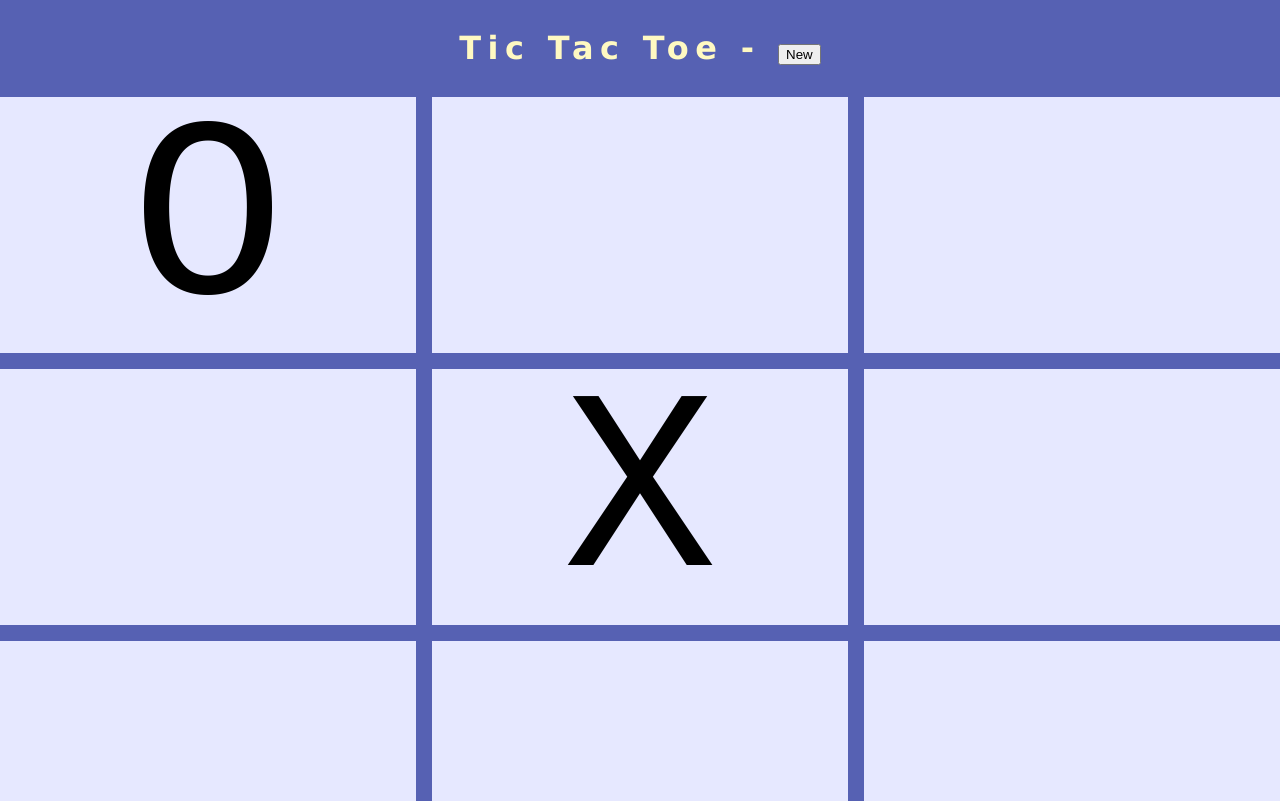
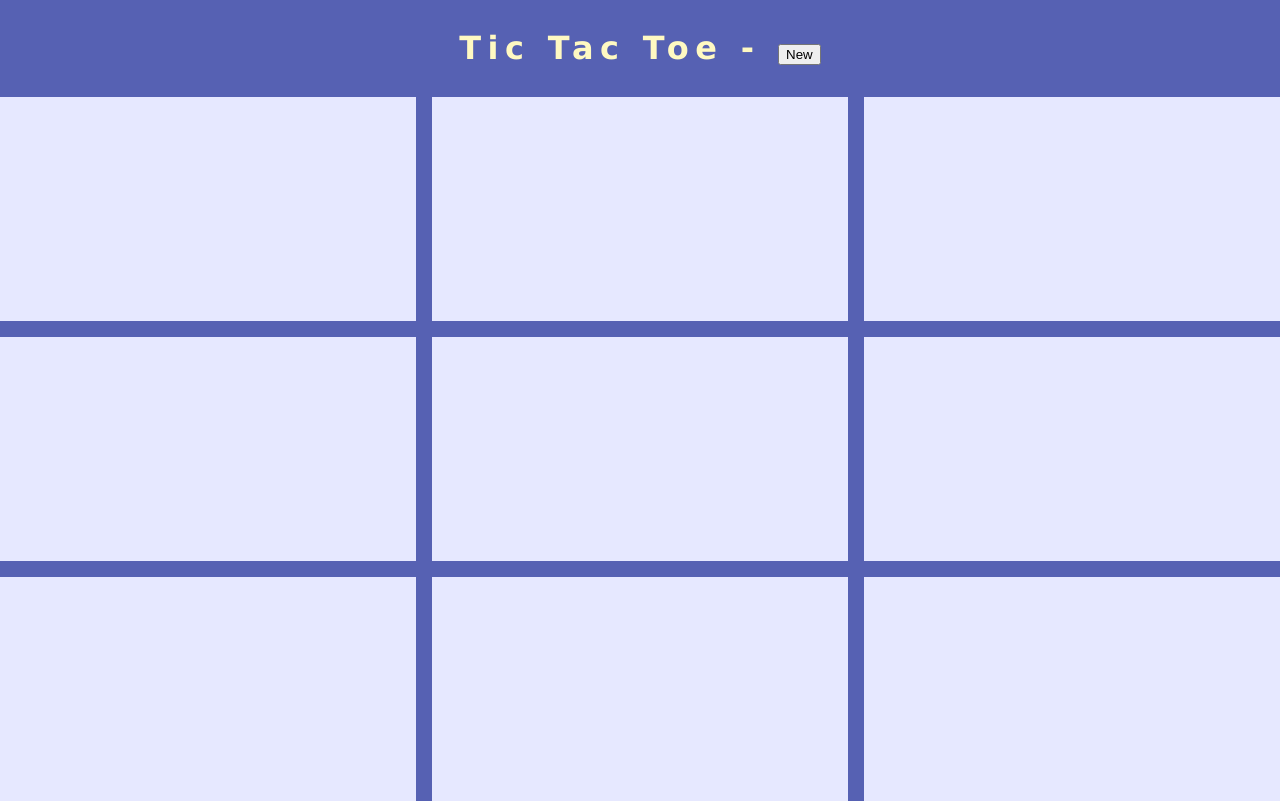
Before and after one commit to eleanor-miller/ReactTicTacToe, a React (Vite) app: page / in a window 1280 px wide. Built offline with nearby package versions, Linux system fonts and the light colour scheme.

Commit message:
Step 4: Connect the actions

```diff
--- a/src/App.tsx
+++ b/src/App.tsx
@@ -3,28 +3,90 @@ import React, { useState } from 'react'
 export function App() {
   const [game, setGame] = useState({
     board: [
-      ['O', ' ', ' '],
-      [' ', 'X', ' '],
+      [' ', ' ', ' '],
+      [' ', ' ', ' '],
       [' ', ' ', ' '],
     ],
     id: 42,
     winner: 'X',
   })
+
+  function handleClickCell(row: number, column: number) {
+    // console.log(`You clicked on row ${row} and column ${column}.`)
+    // alternate for using an object to debug
+    // console.log ({variable 1, variable 2, etc.})
+    console.log({ row, column })
+  }
+
   return (
     <div>
       <h1>
         Tic Tac Toe - <button>New</button>
       </h1>
       <ul>
-        <li>{game.board[0][0]}</li>
-        <li>{game.board[0][1]}</li>
-        <li>{game.board[0][2]}</li>
-        <li>{game.board[1][0]}</li>
-        <li>{game.board[1][1]}</li>
-        <li>{game.board[1][2]}</li>
-        <li>{game.board[2][0]}</li>
-        <li>{game.board[2][1]}</li>
-        <li>{game.board[2][2]}</li>
+        <li
+          onClick={() => {
+            handleClickCell(0, 0)
+          }}
+        >
+          {game.board[0][0]}
+        </li>
+        <li
+          onClick={() => {
+            handleClickCell(0, 1)
+          }}
+        >
+          {game.board[0][1]}
+        </li>
+        <li
+          onClick={() => {
+            handleClickCell(0, 2)
+          }}
+        >
+          {game.board[0][2]}
+        </li>
+        <li
+          onClick={() => {
+            handleClickCell(1, 0)
+          }}
+        >
+          {game.board[1][0]}
+        </li>
+        <li
+          onClick={() => {
+            handleClickCell(1, 1)
+          }}
+        >
+          {game.board[1][1]}
+        </li>
+        <li
+          onClick={() => {
+            handleClickCell(1, 2)
+          }}
+        >
+          {game.board[1][2]}
+        </li>
+        <li
+          onClick={() => {
+            handleClickCell(2, 0)
+          }}
+        >
+          {game.board[2][0]}
+        </li>
+        <li
+          onClick={() => {
+            handleClickCell(2, 1)
+          }}
+        >
+          {game.board[2][1]}
+        </li>
+        <li
+          onClick={() => {
+            handleClickCell(2, 2)
+          }}
+        >
+          {game.board[2][2]}
+        </li>
       </ul>
     </div>
   )
```
